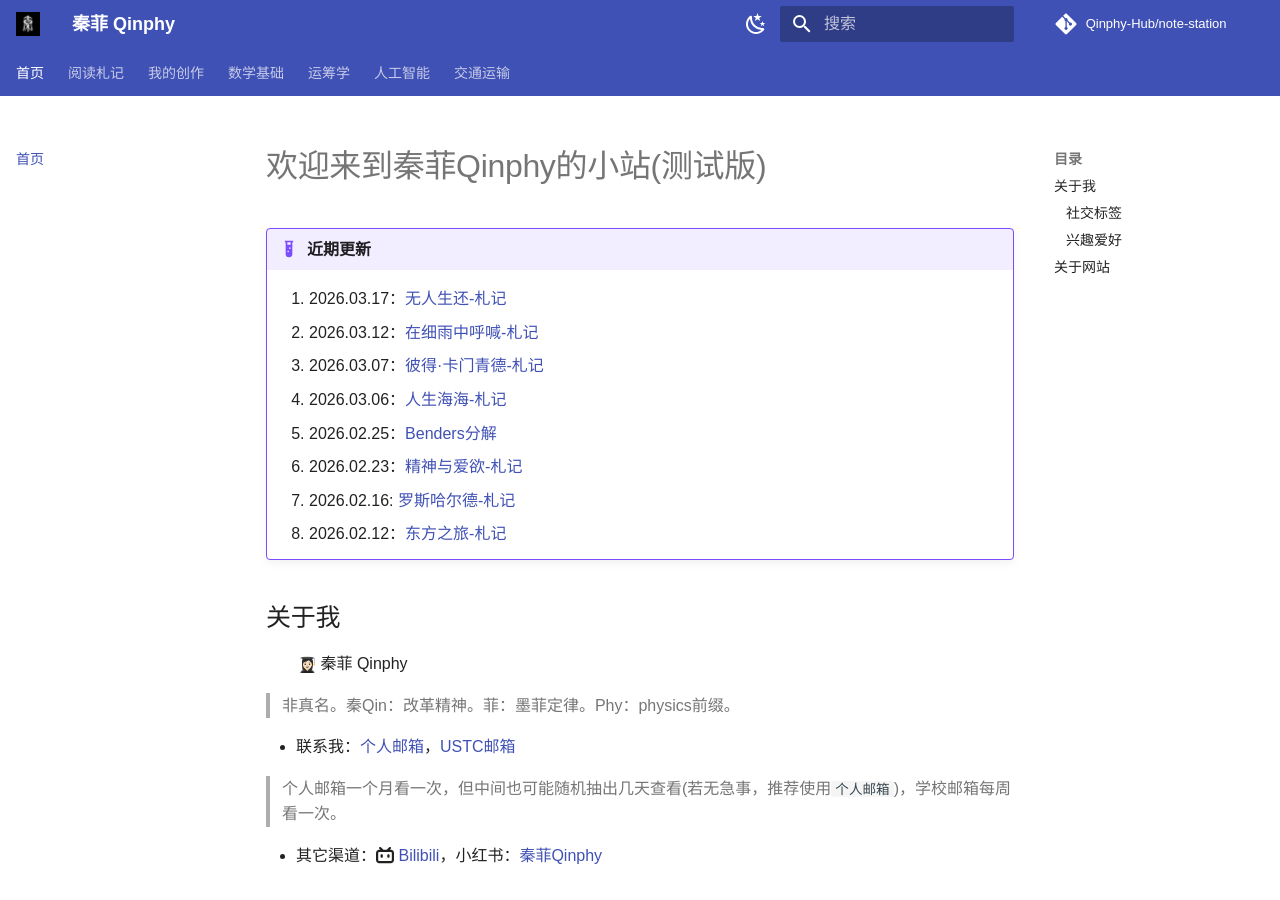
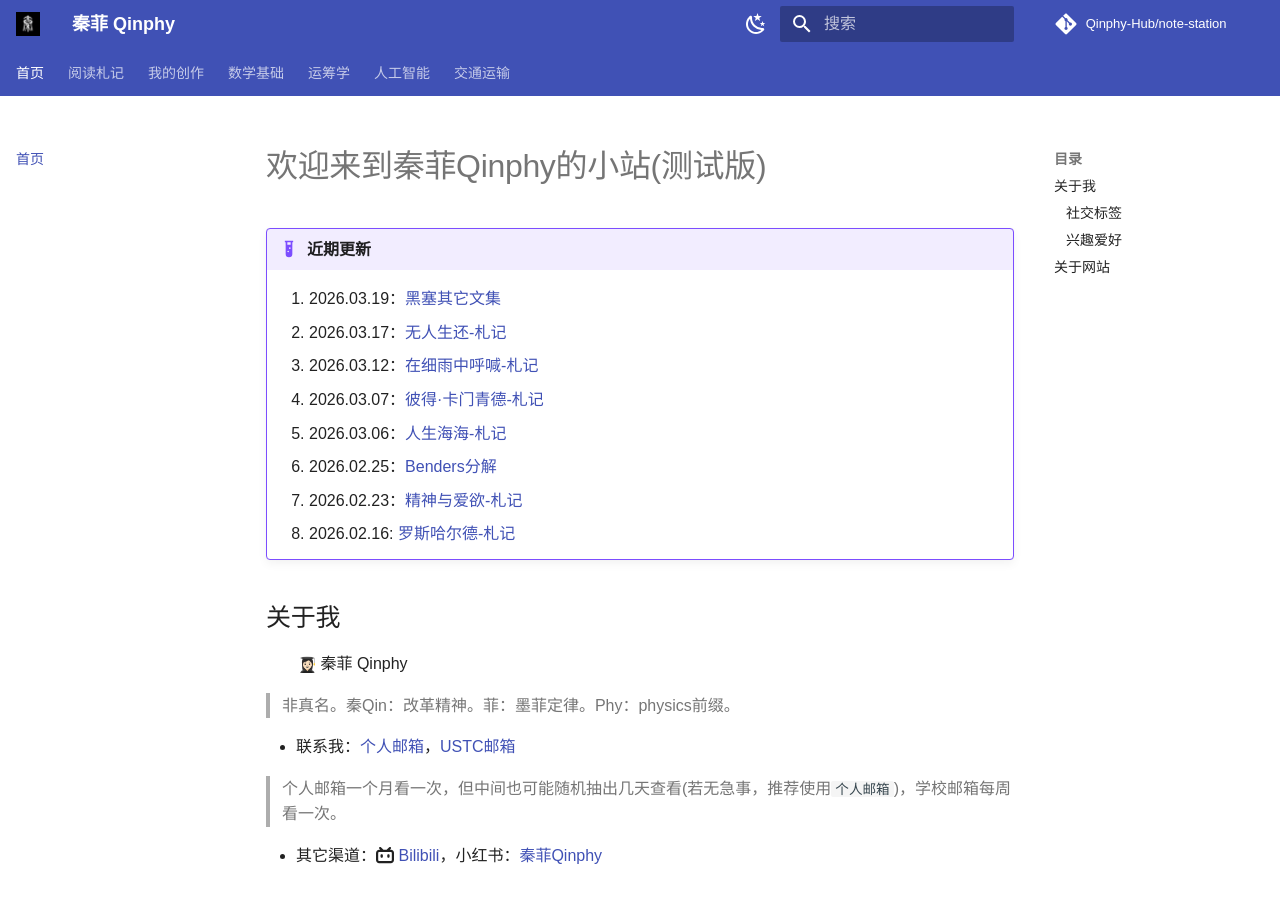
Before and after one commit to Qinphy-Hub/note-station, an MkDocs documentation site: the page built from docs/index.md, in a window 1280 px wide and 900 px high. Built offline with MkDocs 1.6.1 and Material for MkDocs 9.7.7, drawn with Linux system fonts in a browser that asks for light colours; emoji names are drawn with the system emoji font; comment, search, counter and statistics services are not loaded; a style sheet for code colours, icons or effects is not loaded.

Commit message:
update: reading - Hesse set

```diff
--- a/docs/index.md
+++ b/docs/index.md
@@ -2,14 +2,14 @@
 
 !!! example "近期更新"
 
-    1. 2026.03.17：[无人生还-札记](./Part1/nooneservive.md)
+    1. 2026.03.19：[黑塞其它文集](./Part1/Hesse/set.md)
+    2. 2026.03.17：[无人生还-札记](./Part1/nooneservive.md)
     1. 2026.03.12：[在细雨中呼喊-札记](./Part1/callinrain.md)
     2. 2026.03.07：[彼得·卡门青德-札记](./Part1/Hesse/peter.md)
     2. 2026.03.06：[人生海海-札记](./Part1/lifesea.md)
     2. 2026.02.25：[Benders分解](./Part4/Decomposition/section2.md)
     2. 2026.02.23：[精神与爱欲-札记](./Part1/Hesse/goldmund.md)
     3. 2026.02.16: [罗斯哈尔德-札记](./Part1/Hesse/roshalde.md)
-    4. 2026.02.12：[东方之旅-札记](./Part1/Hesse/fahrt.md)
 
 ## 关于我
 
```
